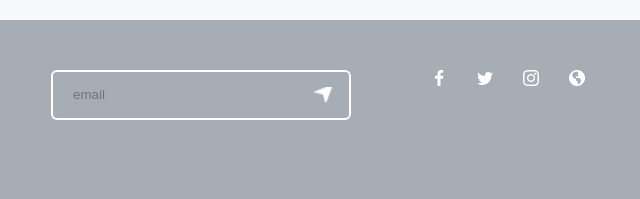
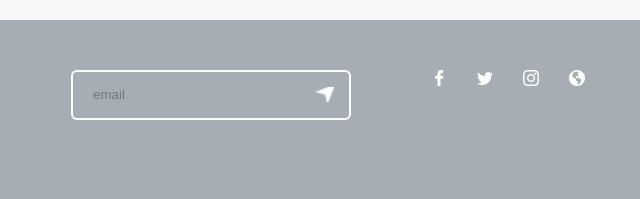
Before and after one commit to lepus-1/news_travel, a plain HTML site: page index.html in a window 1280 px wide. Shown: the part 2106-2305 px from the top of the page, 640-1280 px from the left. Drawn offline with Linux system fonts and the light colour scheme.

Commit message:
Update style.css

```diff
--- a/style.css
+++ b/style.css
@@ -550,7 +550,7 @@ p{
 .btn_mail{
     display: flex;
     align-items: center;
-   min-width: 300px;
+   min-width: 280px;
     height: 50px;
     width: 100%;
     border-radius: 6px;
```
